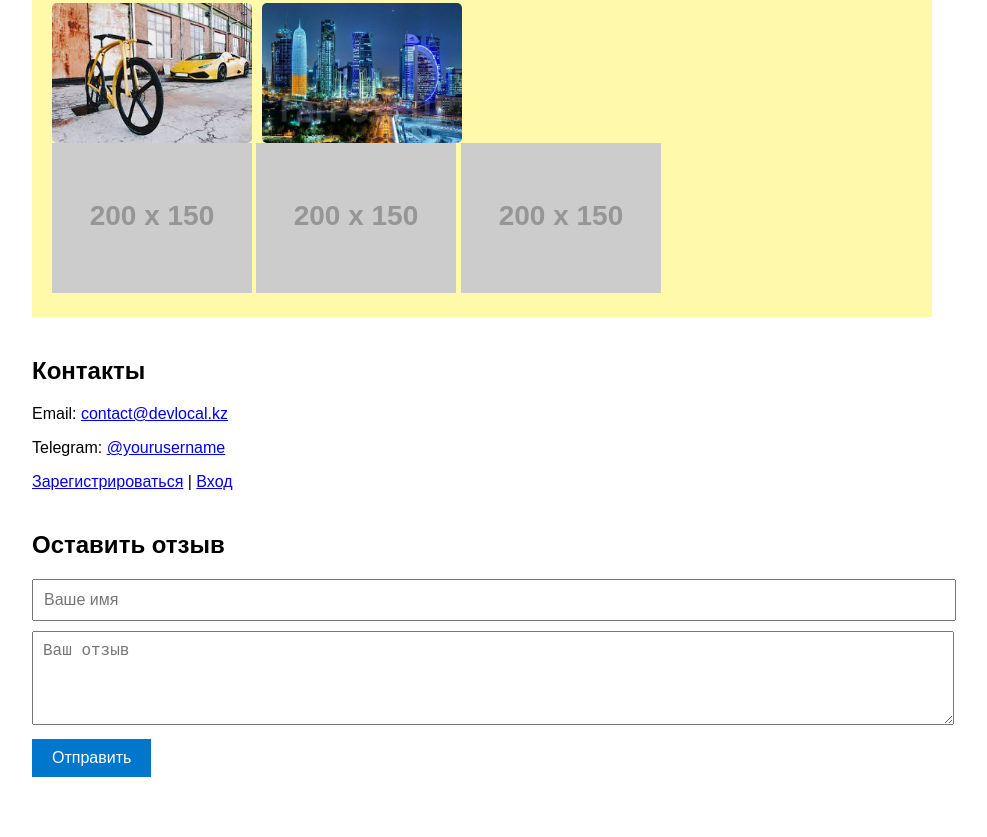
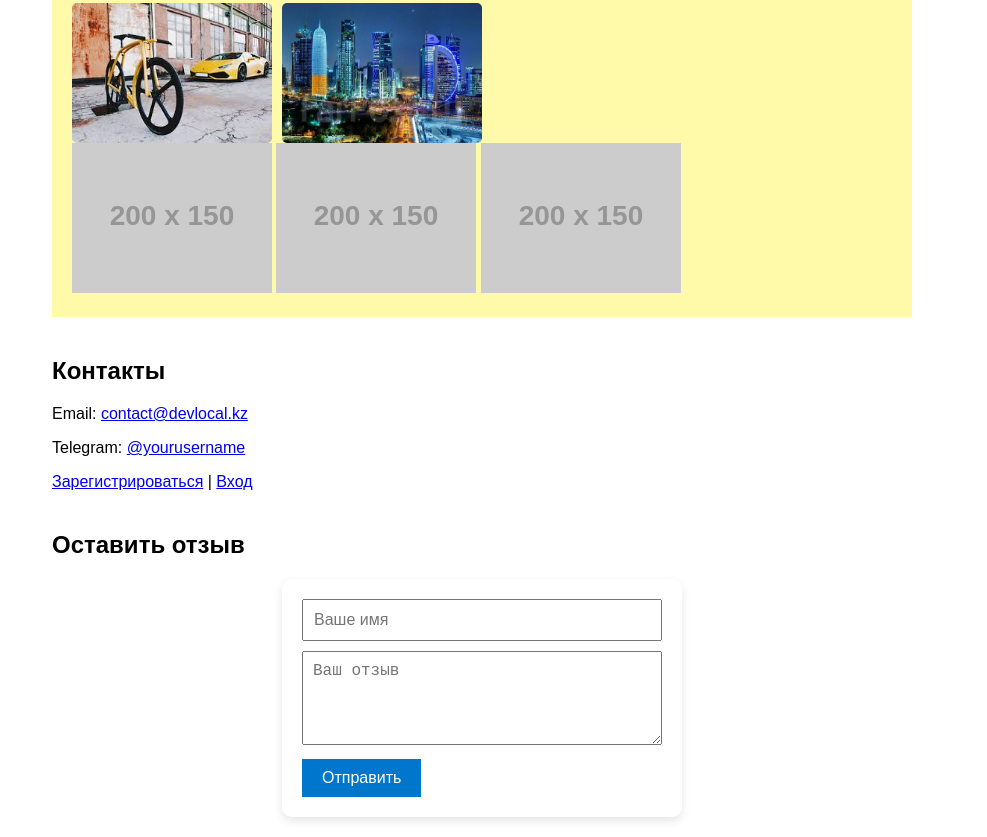
Before and after one commit to ingeenerprogramist/it-group, a plain HTML site: page index.html in a window 1280 px wide. Shown: the part 1274-2111 px from the top of the page, without its empty margins (158-1145 px from the left). Before the commit the page ends 2071 px from the top, so only its background shows below. Drawn offline with Linux system fonts and the light colour scheme; placeholder pictures from the web are drawn by us.

Commit message:
Update style.css
dobavil koe chto

```diff
--- a/style.css
+++ b/style.css
@@ -15,24 +15,26 @@ body {
 
 .intro-text {
   color: #0052cc;
+}
 
-
-}
 .divider {
   height: 4px;
   background-color: red; /* красная полоска */
   margin: 0;
 }
+
 .gallery {
   display: flex;
   gap: 10px;
   flex-wrap: wrap;
 }
+
 .gallery img {
   width: 200px;
   height: auto;
   border-radius: 5px;
 }
+
 form input,
 form textarea {
   width: 100%;
@@ -40,6 +42,7 @@ form textarea {
   margin-bottom: 10px;
   font-size: 16px;
 }
+
 form button {
   padding: 10px 20px;
   font-size: 16px;
@@ -48,8 +51,22 @@ form button {
   border: none;
   cursor: pointer;
 }
+
 form button:hover {
   background-color: #005fa3;
+}
+
+* {
+  box-sizing: border-box;
+}
+
+form {
+  box-shadow: 0 4px 10px rgba(0,0,0,0.1);
+  border-radius: 10px;
+  background: rgba(255,255,255,0.9);
+  padding: 20px;
+  max-width: 400px;
+  margin: auto;
 }
 #map {
   width: 100%;
@@ -70,4 +87,3 @@ form button:hover {
 .btn:hover {
   background-color: #005fa3;
 }
-.
```
